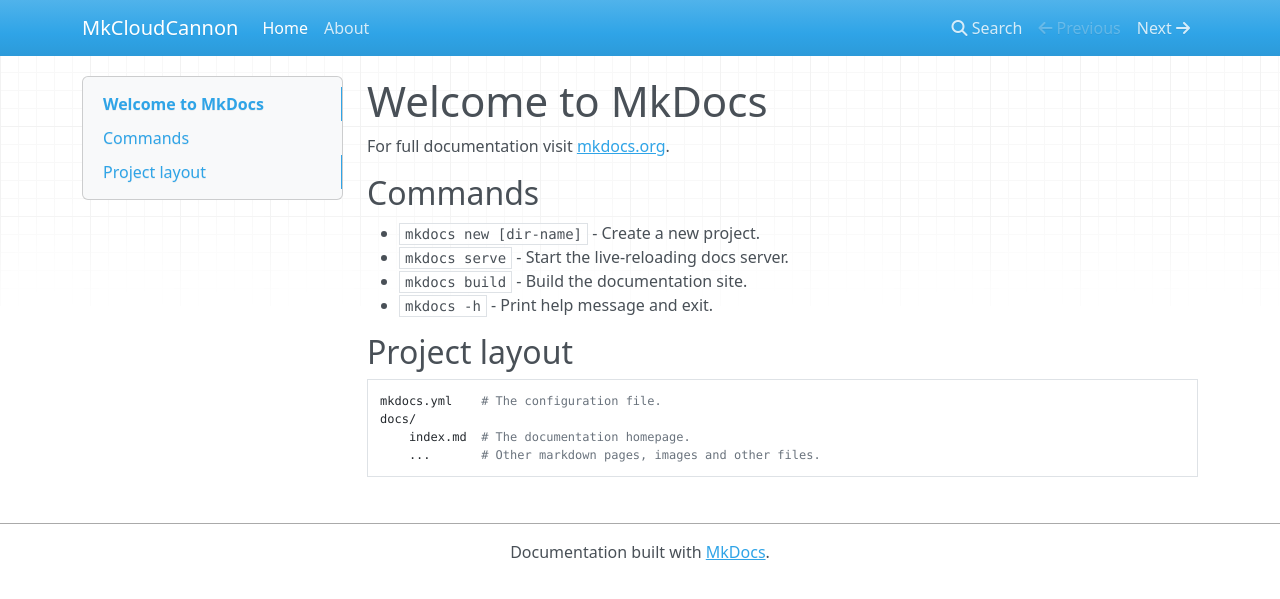
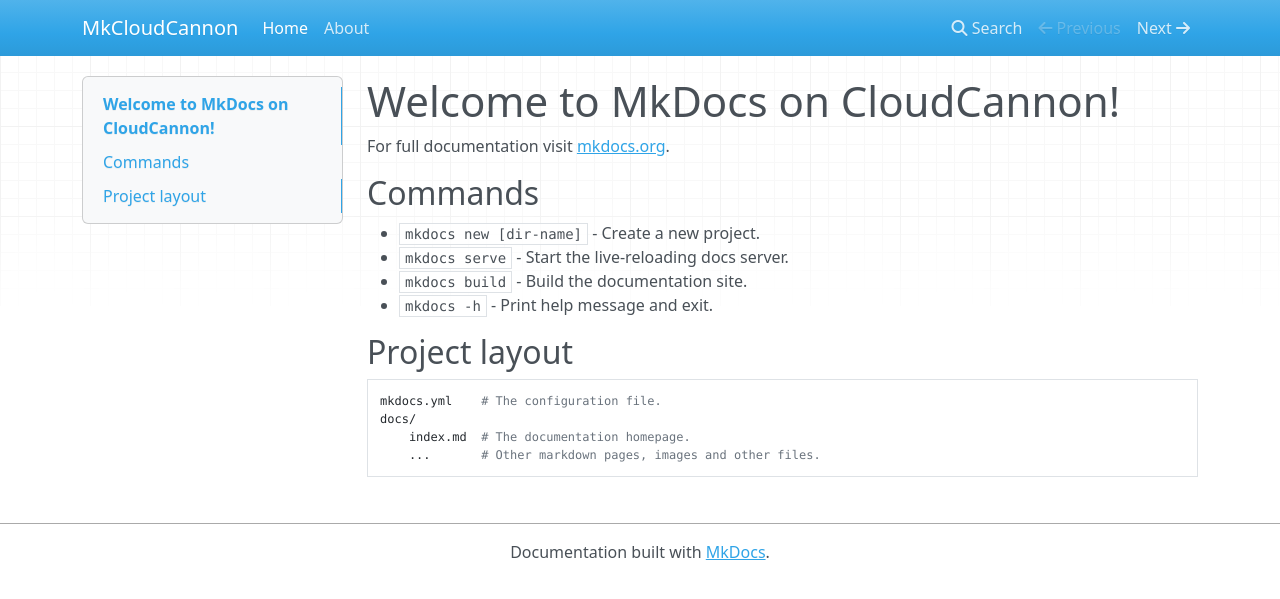
Before and after one commit to David-Large/mkdocs-cc-project, an MkDocs documentation site: the page built from docs/index.md, in a window 1280 px wide. Shown: the top 599 px of the page. Built offline with MkDocs 1.6.1, drawn with Linux system fonts in a browser that asks for light colours; nearby versions of some CDN libraries.

Commit message:
Updated 'docs/index.md' via CloudCannon

```diff
--- a/docs/index.md
+++ b/docs/index.md
@@ -1,4 +1,4 @@
-# Welcome to MkDocs
+# Welcome to MkDocs on CloudCannon\!
 
 For full documentation visit [mkdocs.org](https://www.mkdocs.org).
 
```
